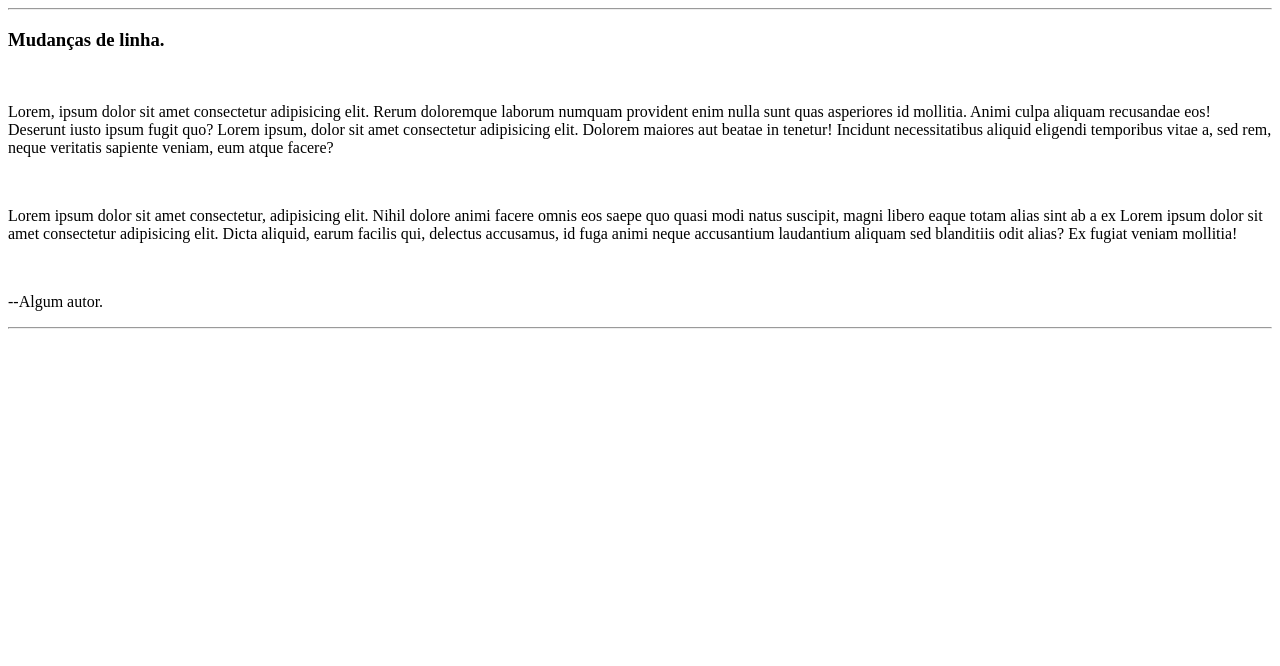
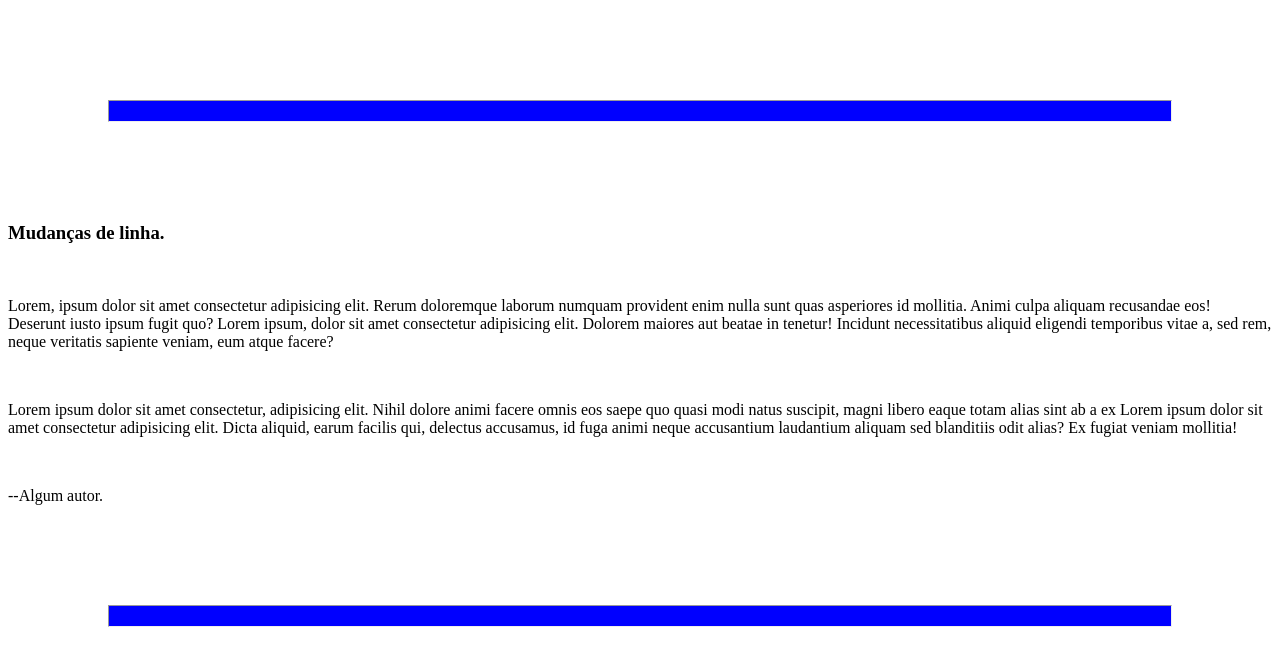
Before and after one commit to Alucard-df/atividade-2, a plain HTML site: page index.html in a window 1280 px wide. Drawn offline with Linux system fonts and the light colour scheme.

Commit message:
alinhamento

```diff
--- a/index.html
+++ b/index.html
@@ -10,7 +10,9 @@
     <style>
         hr {
             align-items: center;
-
+            background-color: blue;
+            padding: 10px;
+            margin: 100px;
         }
     </style>
 </head>
```
